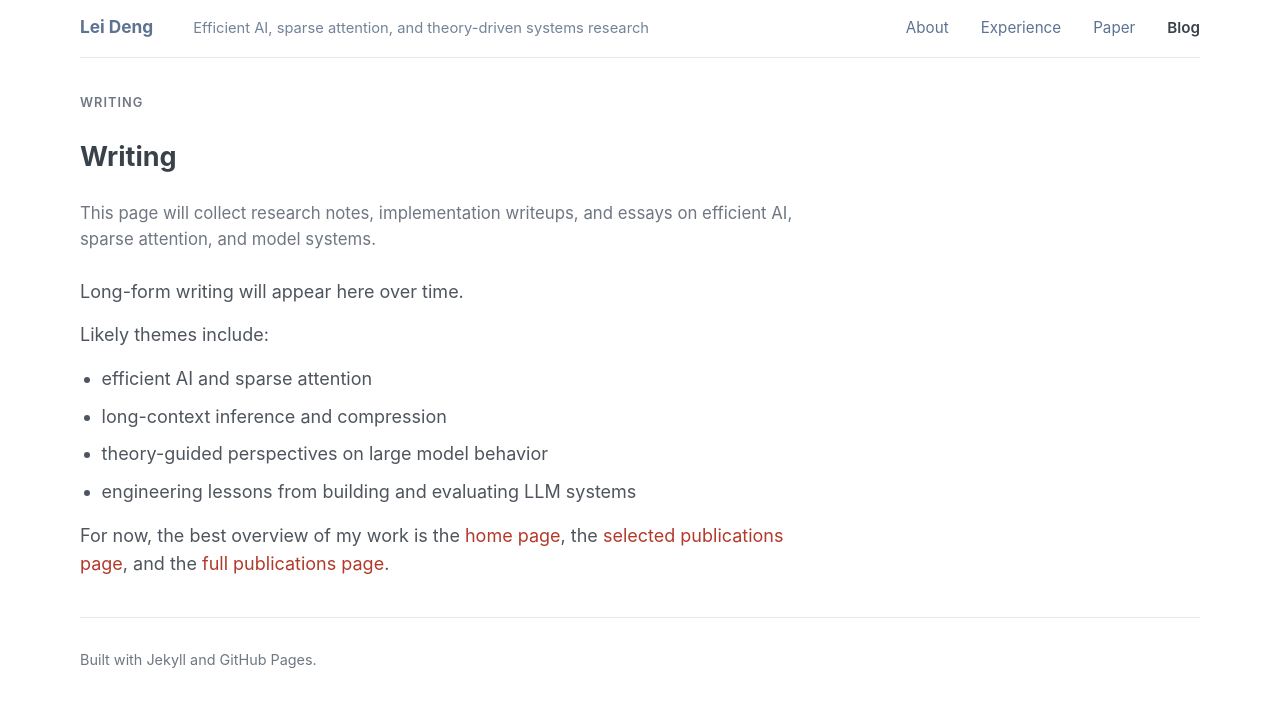
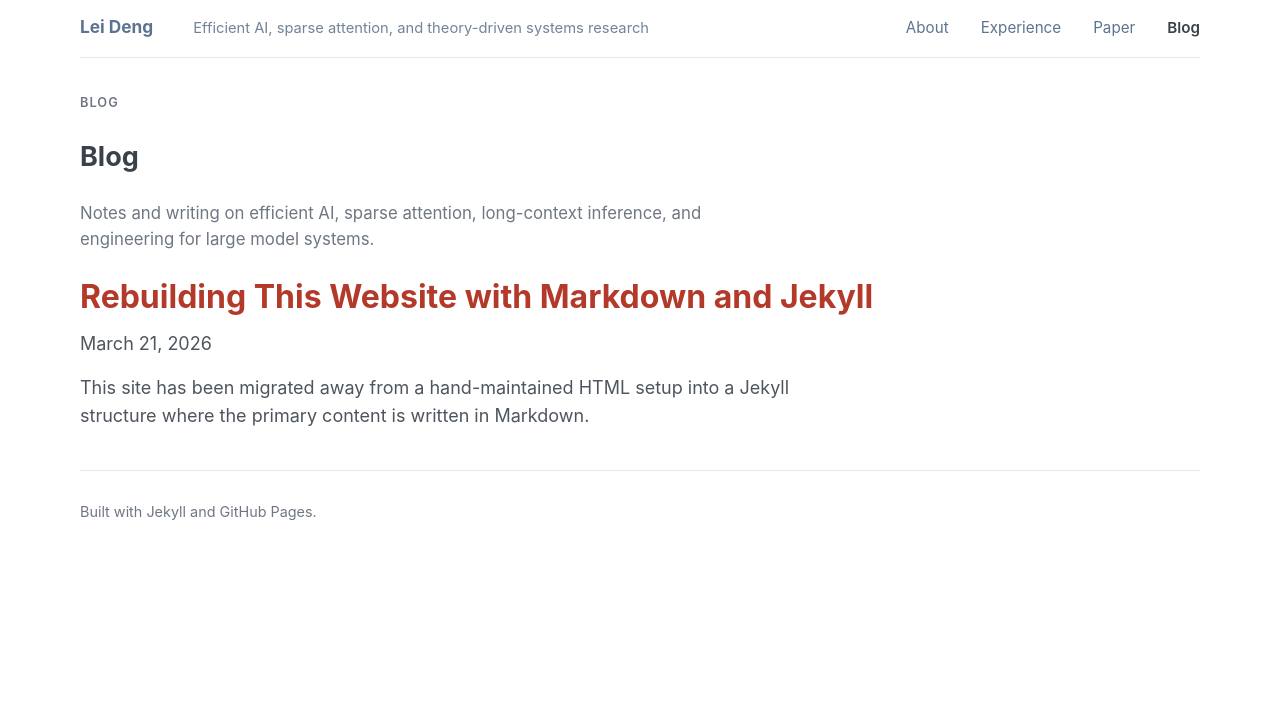
Before and after one commit to leideng/leideng.github.io, a Jekyll site: the page built from blog.md, in a window 1280 px wide. Shown: the top 707 px of the page. Built offline with Jekyll 4.4.1, drawn with Linux system fonts in a browser that asks for light colours.

Commit message:
feat(blog): list posts from writing archive

```diff
--- a/blog.md
+++ b/blog.md
@@ -1,18 +1,16 @@
 ---
-title: Writing
-description: Writing and notes by Lei Deng on efficient AI, systems, and theory-guided machine learning.
-kicker: Writing
-header_title: Writing
-lead: This page will collect research notes, implementation writeups, and essays on efficient AI, sparse attention, and model systems.
+title: Blog
+description: Writing by Lei Deng on efficient AI, sparse attention, and large model systems.
+kicker: Blog
+header_title: Blog
+lead: Notes and writing on efficient AI, sparse attention, long-context inference, and engineering for large model systems.
 ---
 
-Long-form writing will appear here over time.
+{% for post in site.posts %}
+## [{{ post.title }}]({{ post.url | relative_url }})
 
-Likely themes include:
+{{ post.date | date: "%B %-d, %Y" }}
 
-- efficient AI and sparse attention
-- long-context inference and compression
-- theory-guided perspectives on large model behavior
-- engineering lessons from building and evaluating LLM systems
+{% if post.excerpt %}{{ post.excerpt | strip_html | strip | truncate: 220 }}{% endif %}
 
-For now, the best overview of my work is the [home page](/), the [selected publications page](/publications/), and the [full publications page](/full-publications/).
+{% endfor %}
```
